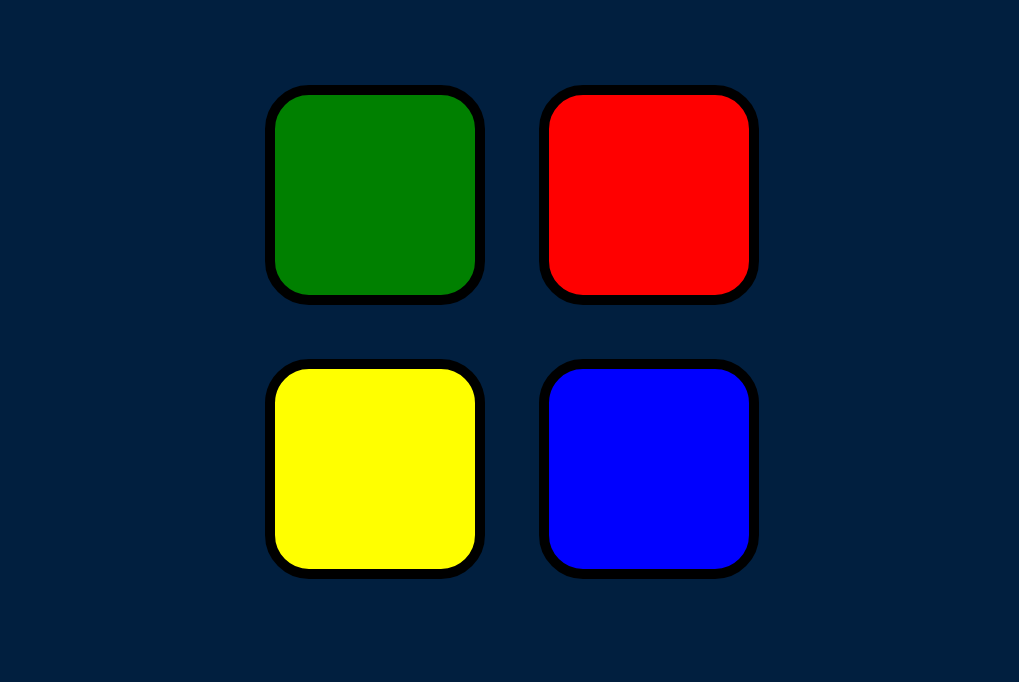
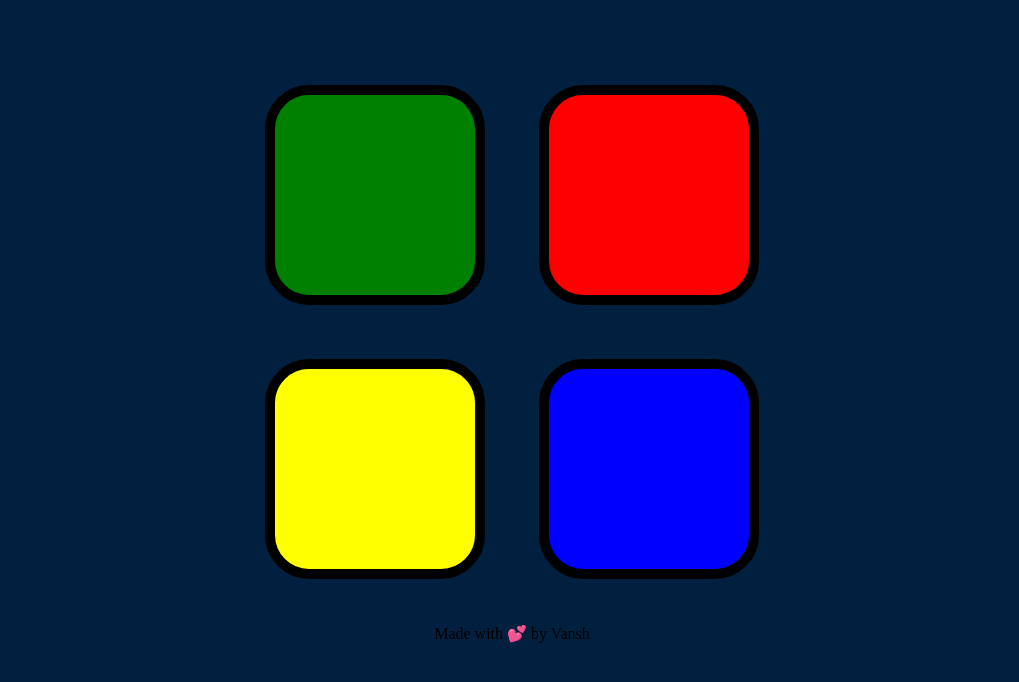
Before and after one commit to VanshRuhela/Simon, a plain HTML site: page index.html in a window 1280 px wide. Shown: the part 114-796 px from the top of the page, without its empty margins (128-1147 px from the left). Drawn offline with nearby package versions, Linux system fonts and the light colour scheme.

Commit message:
Update index.html

```diff
--- a/index.html
+++ b/index.html
@@ -39,5 +39,7 @@
   <script src="game.js" charset="utf-8"></script>
 
 </body>
+  <footer>
+  <p>Made with 💕 by Vansh</footer>
 
 </html>
```
